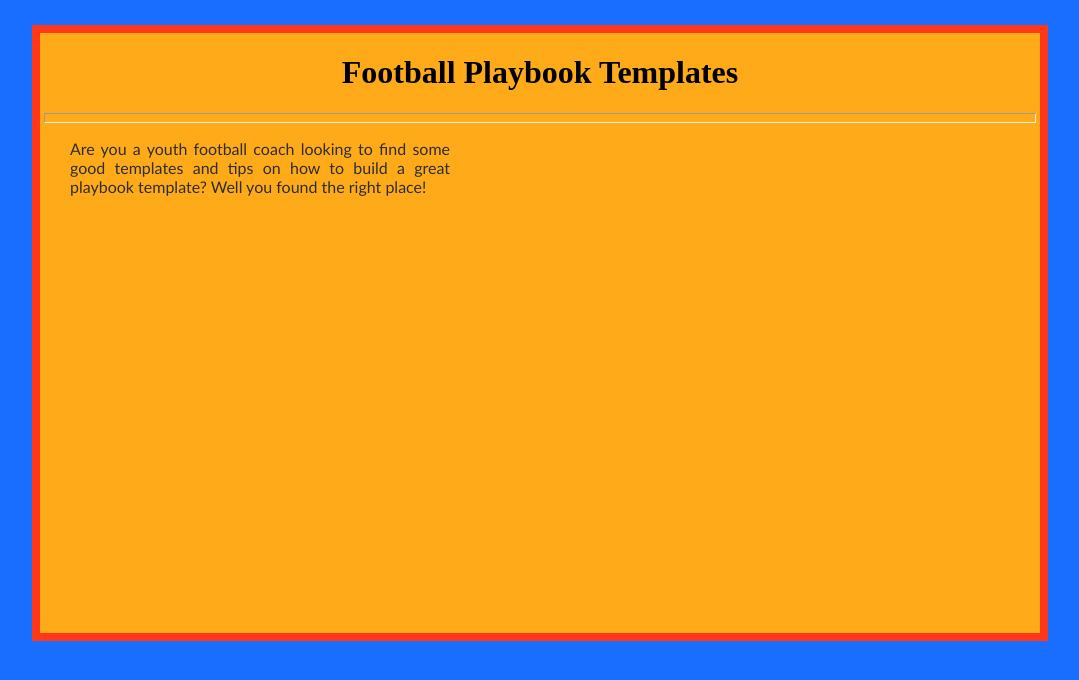
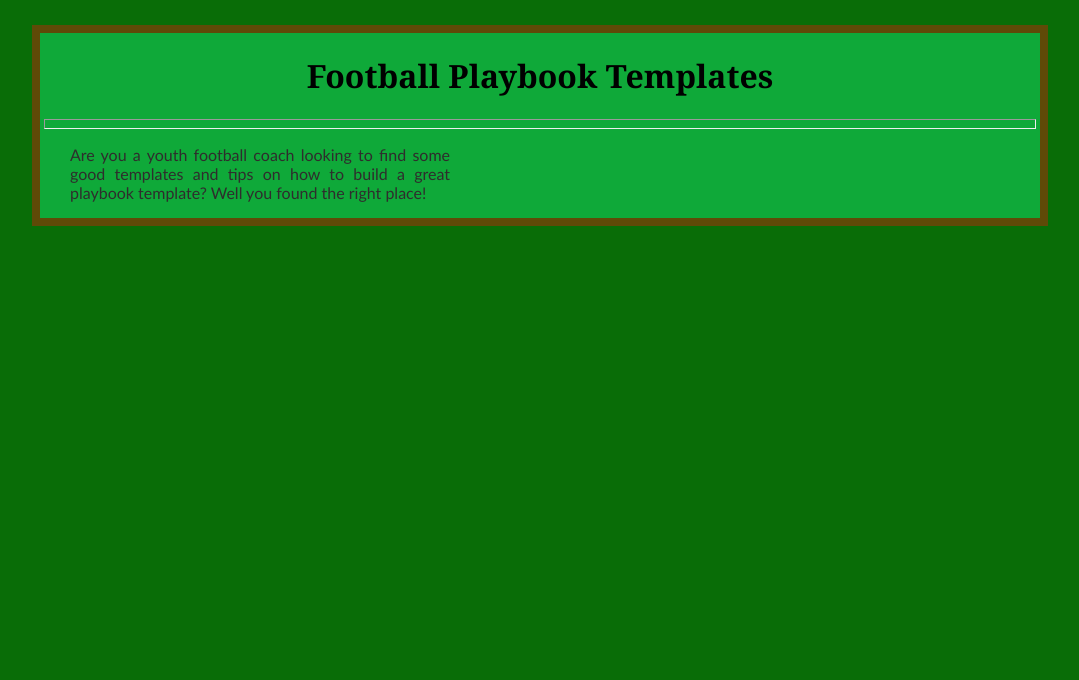
Before and after one commit to jaip777/playbookTemplate, a plain HTML site: page index.html in a window 1280 px wide. Shown: the whole page, without its empty margins (100-1179 px from the left). Drawn offline with Linux system fonts and the light colour scheme.

Commit message:
Played around with some styling and background images

```diff
--- a/index.html
+++ b/index.html
@@ -1,17 +1,21 @@
 <html>
 
 <head>
+  <meta charset="UFT-8">
+  <meta name="viewport" content="width=device-width, initial-scale=1">
   <title>Football Playbook Templates!</title>
   <link href="style.css" type="text/css" rel="stylesheet">
 </head>
 
 <body>
+
   <div id="main">
     <h1> Football Playbook Templates</h1>
-<hr>
+    <hr>
   <p>Are you a youth football coach looking to find some good templates and tips
   on how to build a great playbook template? Well you found the right place!</p>
-  <div>
+</div>
+
 </body>
 
   </html>
--- a/style.css
+++ b/style.css
@@ -1,18 +1,17 @@
 body {
-background: #196dff;
+background: #096D07;
 text-align: center;
 }
 #main{
+  position: relative;
   width: 1000px;
-  height: 600px;
-  background: #ffab19;
+  background: #0FA939;
   margin: 25px auto;
-  border: solid 8px #ff3819
+  border: solid 8px #5F4A07
 }
-
 h1{
   text-align: center;
-  font-family: "Papyrus";
+  font-family: "Georgia";
   font: 24pt;
   color: "blue";
 }
```
Also changed, not shown: football.jpg (added).
